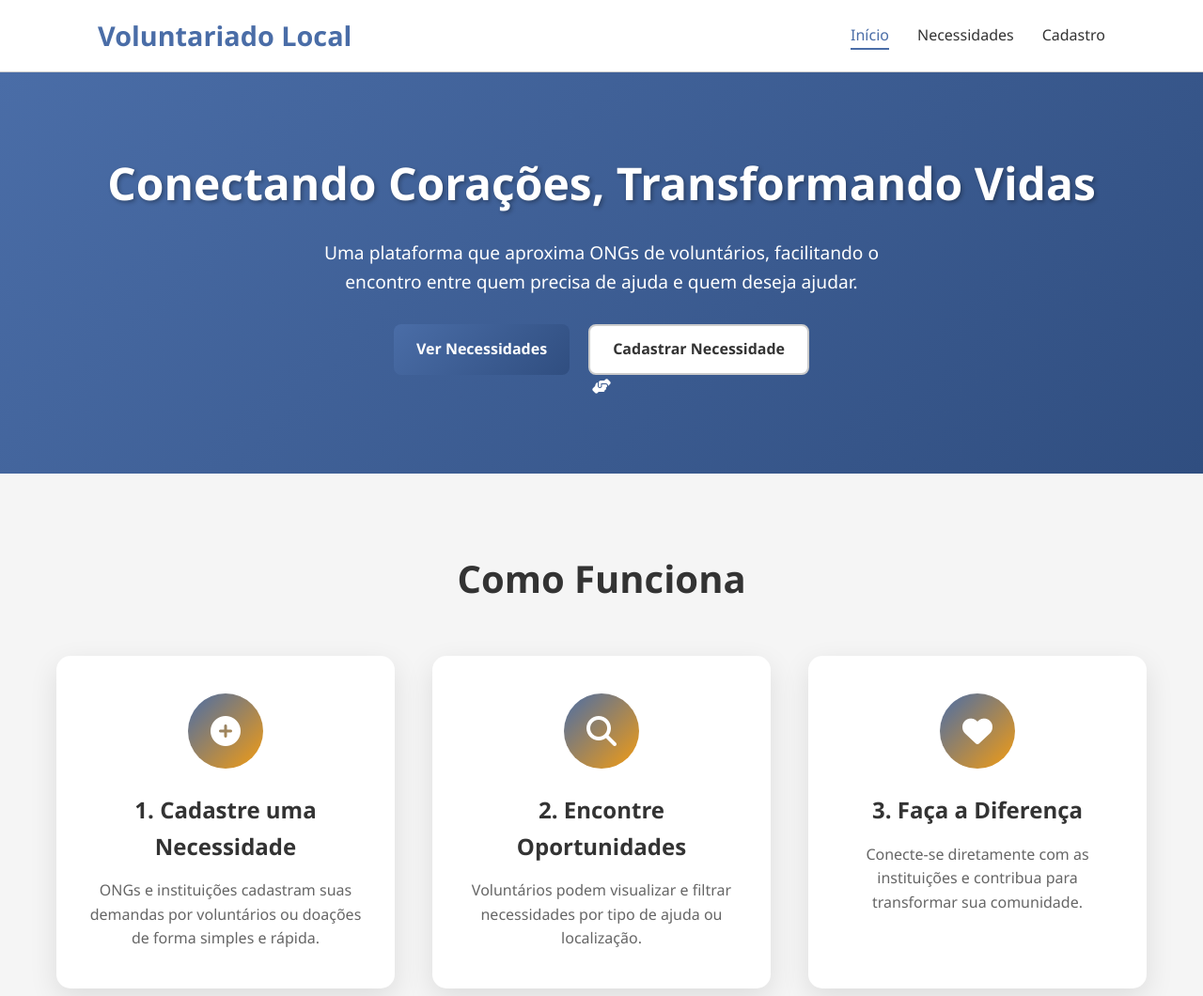
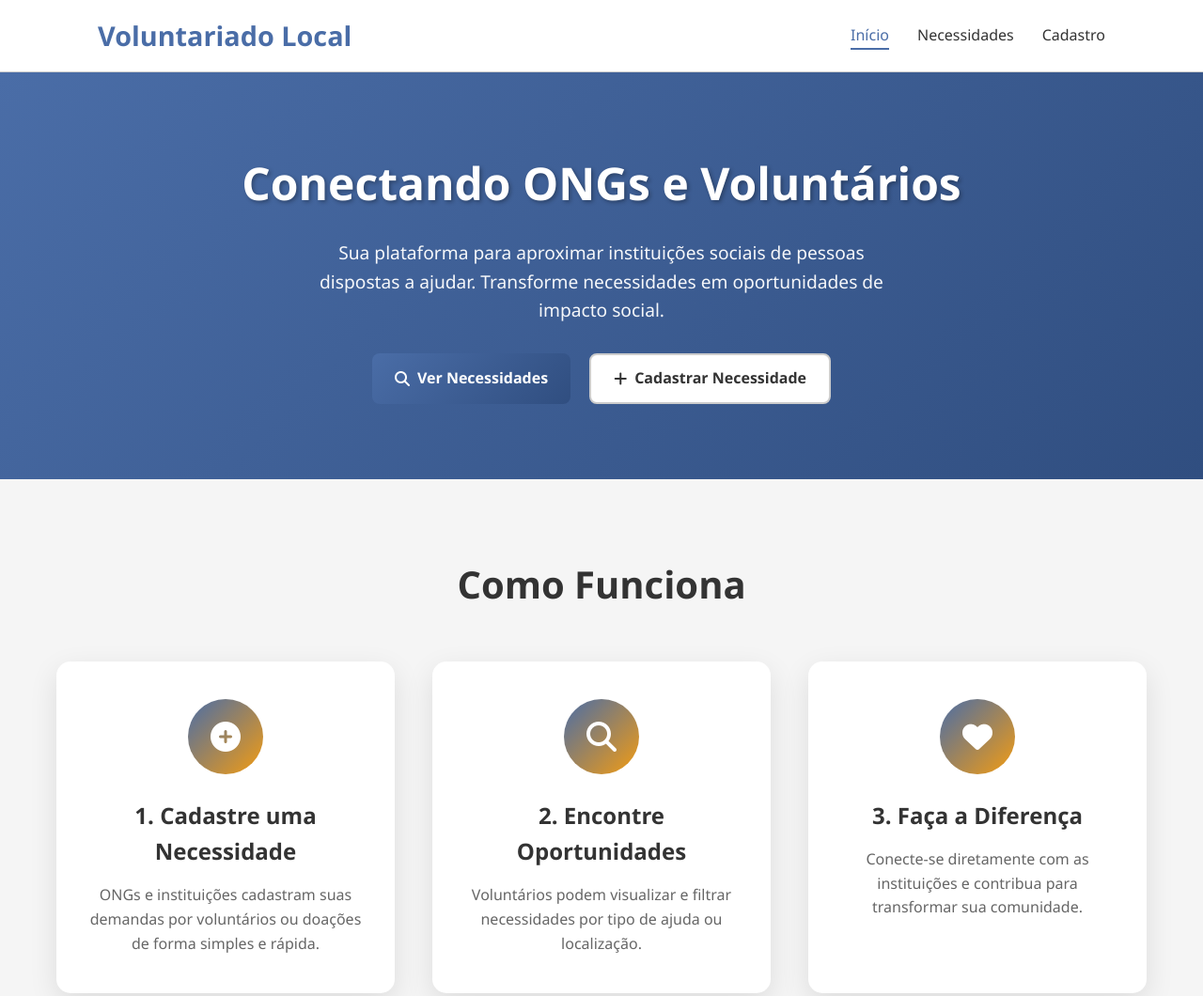
Before and after one commit to Joao-Felipe-coding/voluntariado, a plain HTML site: page index.html in a window 1280 px wide. Shown: the top 1060 px of the page at 94% size. Drawn offline with Linux system fonts and the light colour scheme.

Commit message:
fix: Corrige estrutura e estilização da seção hero na página inicial

```diff
--- a/frontend/assets/css/style.css
+++ b/frontend/assets/css/style.css
@@ -114,19 +114,26 @@ header {
   text-align: center;
 }
 
-.hero-content h1 {
+.hero .container {
+  max-width: 1200px;
+  margin: 0 auto;
+  padding: 0 20px;
+}
+
+.hero-content h2 {
   font-size: 3rem;
   font-weight: 700;
   margin-bottom: 20px;
   text-shadow: 2px 2px 4px rgba(0,0,0,0.3);
 }
 
-.hero-content p {
+.hero-description {
   font-size: 1.2rem;
   margin-bottom: 30px;
   max-width: 600px;
   margin-left: auto;
   margin-right: auto;
+  line-height: 1.6;
 }
 
 .hero-buttons {
@@ -134,6 +141,17 @@ header {
   gap: 20px;
   justify-content: center;
   flex-wrap: wrap;
+  margin-top: 30px;
+}
+
+/* Corrige sobreposição de estilos */
+.hero h1, .hero h2 {
+  color: var(--light-color);
+  text-shadow: 2px 2px 4px rgba(0,0,0,0.3);
+}
+
+.hero p, .hero .hero-description {
+  color: rgba(255, 255, 255, 0.95);
 }
 
 /* Seção About */
--- a/index.html
+++ b/index.html
@@ -26,19 +26,26 @@
       </ul>
     </nav>
   </header>
-
   <!-- Seção Hero - Apresentação da plataforma -->
   <section class="hero">
-    <div class="hero-content">
-      <h1>Conectando Corações, Transformando Vidas</h1>
-      <p>Uma plataforma que aproxima ONGs de voluntários, facilitando o encontro entre quem precisa de ajuda e quem deseja ajudar.</p>
-      <div class="hero-buttons">
-        <a href="necessidades.html" class="btn btn-primary">Ver Necessidades</a>
-        <a href="cadastro.html" class="btn btn-secondary">Cadastrar Necessidade</a>
+    <div class="container">
+      <div class="hero-content">
+        <h2>Conectando ONGs e Voluntários</h2>
+        <p class="hero-description">
+          Sua plataforma para aproximar instituições sociais de pessoas dispostas a ajudar.
+          Transforme necessidades em oportunidades de impacto social.
+        </p>
+        <div class="hero-buttons">
+          <a href="necessidades.html" class="btn btn-primary">
+            <i class="fas fa-search"></i>
+            Ver Necessidades
+          </a>
+          <a href="cadastro.html" class="btn btn-secondary">
+            <i class="fas fa-plus"></i>
+            Cadastrar Necessidade
+          </a>
+        </div>
       </div>
-    </div>
-    <div class="hero-image">
-      <i class="fas fa-hands-helping"></i>
     </div>
   </section>
 
```
